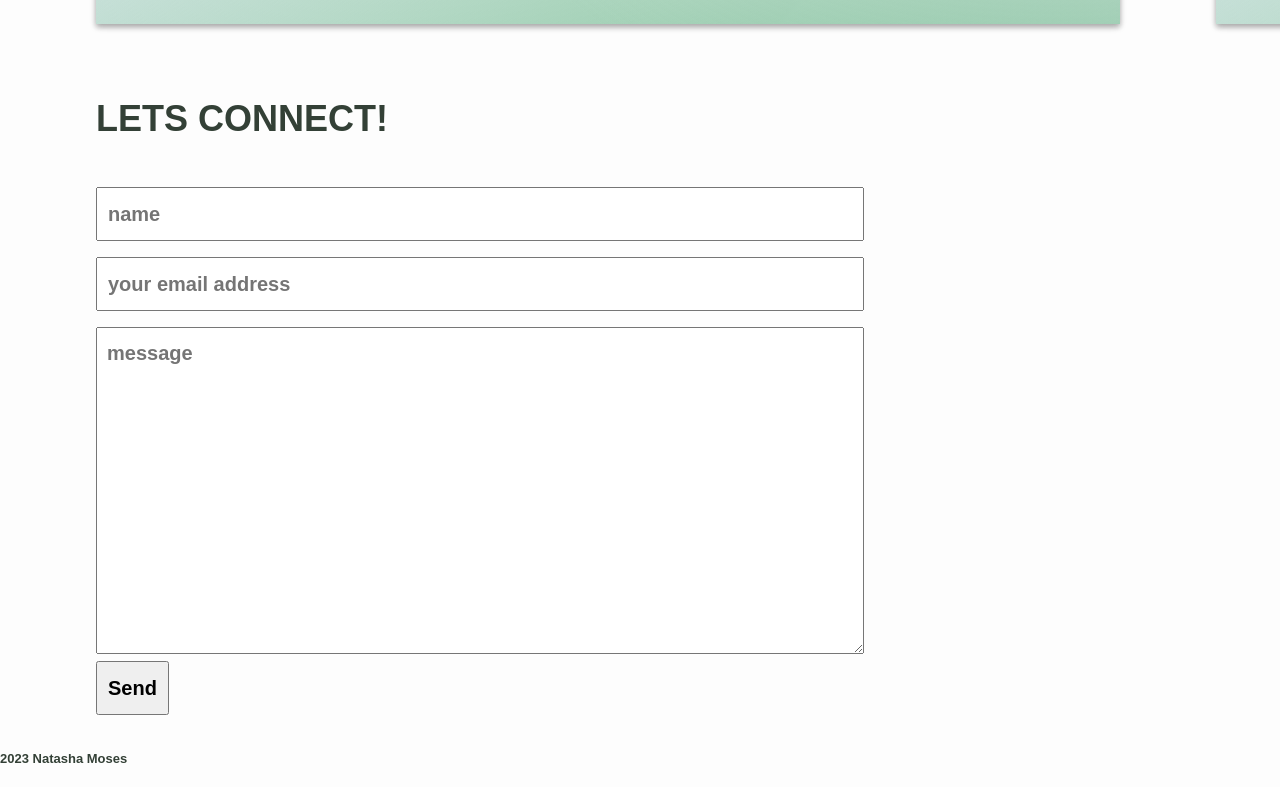
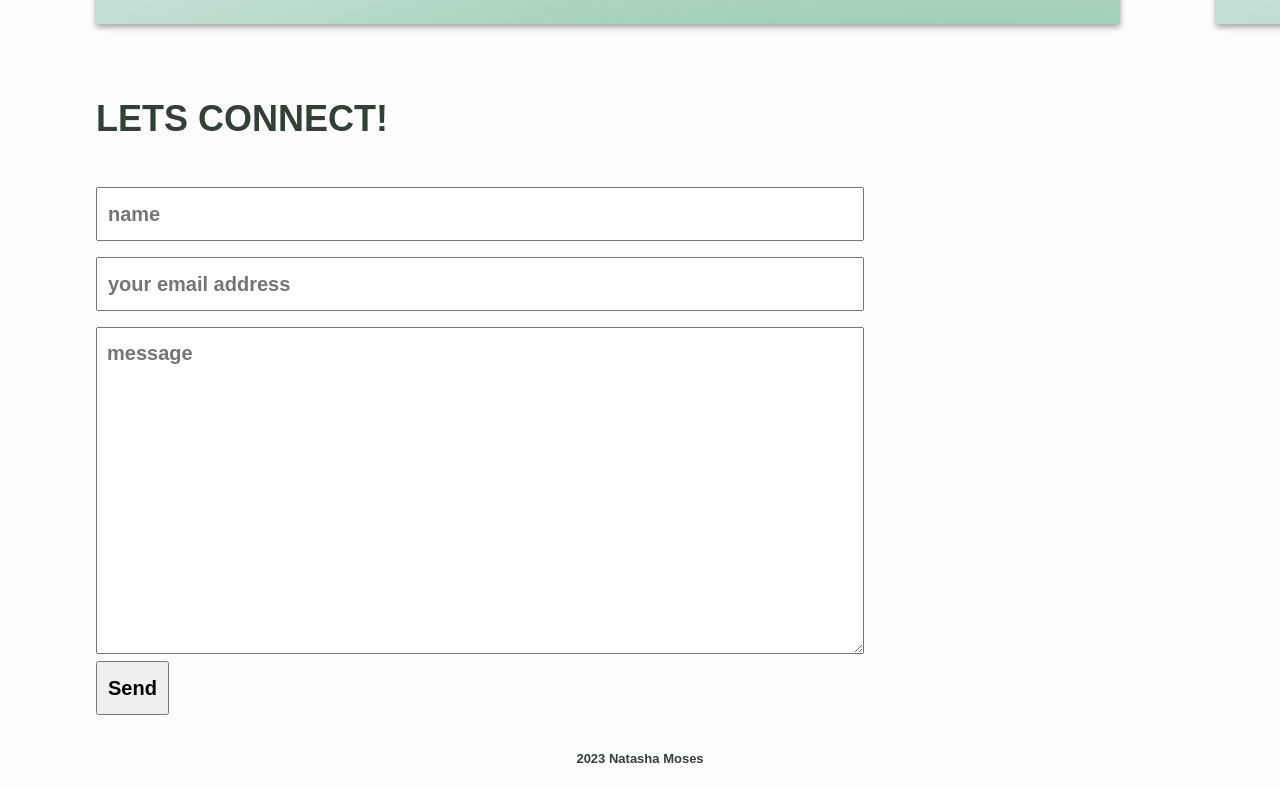
Before and after one commit to nem67127/my-portfolio, a React (Create React App) app in the folder client/: page / in a window 1280 px wide. Shown: the part 2125-2912 px from the top of the page. Built offline with nearby package versions, Linux system fonts and the light colour scheme.

Commit message:
footer fix

```diff
--- a/client/src/App.css
+++ b/client/src/App.css
@@ -205,4 +205,5 @@ form {
   flex-direction: row;
   align-items: center;
   font-size: calc(5px + 1vmin);
+  justify-content: center;
 }
--- a/client/src/components/Footer.js
+++ b/client/src/components/Footer.js
@@ -1,6 +1,7 @@
 const Footer = () => {
+    const year = new Date().getFullYear();
 return(
-    <div className="footer">2023 Natasha Moses</div>
+    <div className="footer">{year} Natasha Moses</div>
 );
 }
 
```
